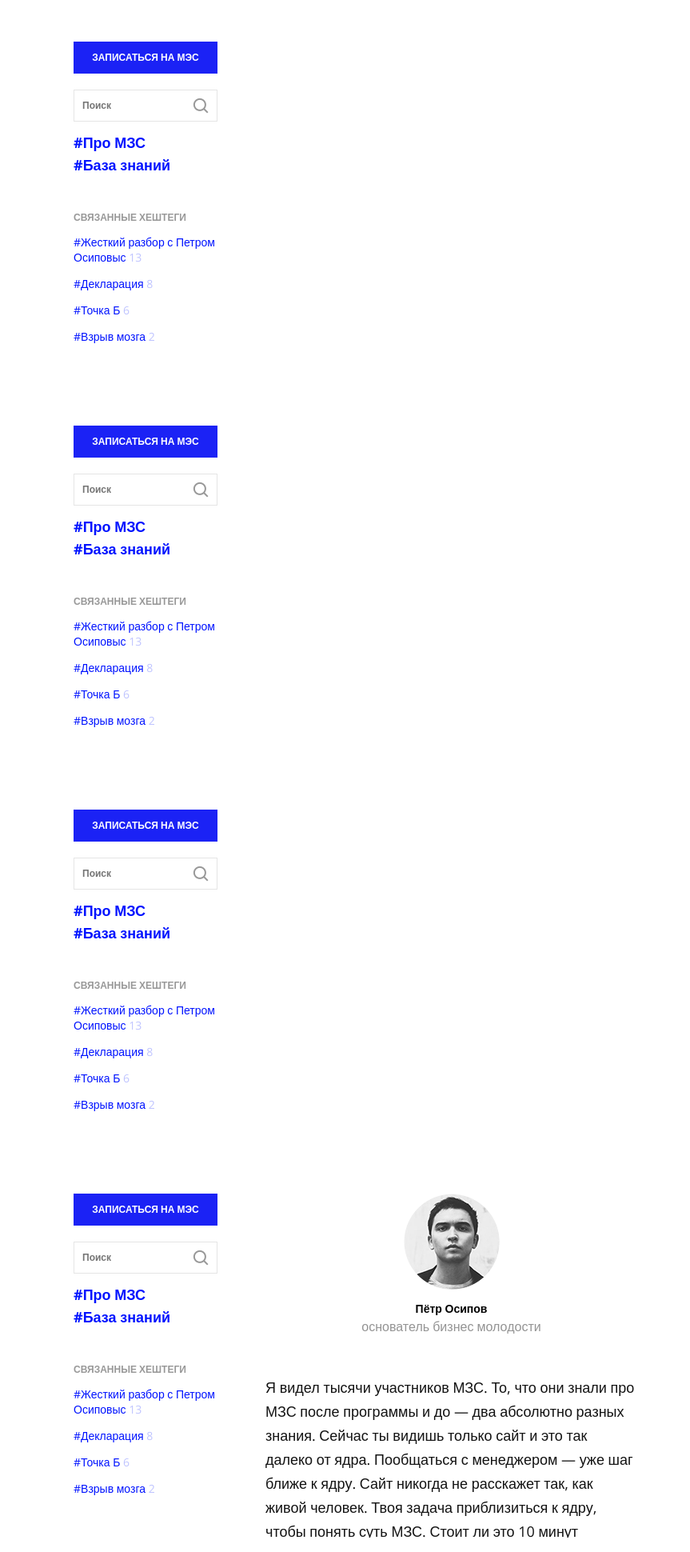
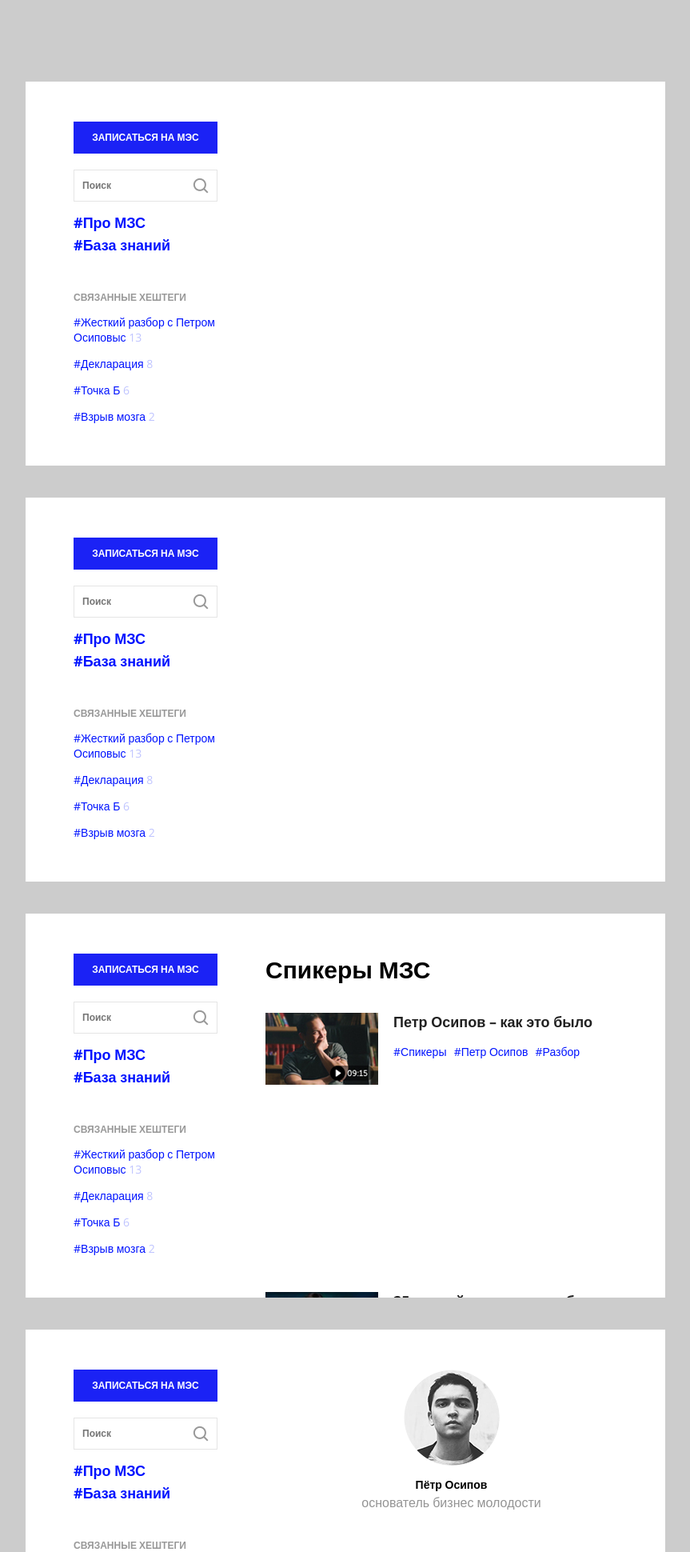
Before and after one commit to kvsemenoff/bm, a PHP site: page / in a window 1280 px wide. Shown: the top 1940 px of the page at 80% size, without its empty margins (208-1071 px from the left). Run offline with PHP 8.4, Linux system fonts and the light colour scheme; style sheets or scripts are compiled from the project's sources; some libraries are stand-ins or nearby versions.

Commit message:
did spicer.php

```diff
--- a/css/style-de.css
+++ b/css/style-de.css
@@ -3,6 +3,8 @@ body { font-family: "open Sans", arial, sans-serif; line-height: 1.3; }
 input, button, select { outline: none; }
 
 a:hover { text-decoration: none; }
+
+.section_padding { padding: 20px 0; background: #ccc; }
 
 .button { display: inline-block; font-size: 12px; font-weight: 900; text-transform: uppercase; color: #fff; text-align: center; line-height: 36px; background: #1b22f5; width: 100%; max-width: 180px; transition: 0.5s all ease; border: 2px solid transparent; }
 .button__blue:hover { border-color: #1b22f5; color: #1b22f5; background: #fff; }
@@ -59,14 +61,22 @@ h2 { font-size: 30px; font-weight: 900; color: #000; padding-bottom: 20px; }
 .sidebar .hashtags span { color: #989898; font-weight: 900; text-transform: uppercase; display: block; padding-bottom: 15px; font-size: 12px; }
 
 .inner { margin-left: 240px; }
-.inner .img_wrap { border-radius: 50%; overflow: hidden; width: 120px; height: 120px; margin: 0 auto 15px; }
-.inner .img_wrap img { width: 100%; height: auto; min-height: 100%; }
-.inner .speaker_info span { display: block; text-transform: capitalize; text-align: center; font-size: 14px; color: #000; font-weight: 700; padding-bottom: 3px; }
-.inner .speaker_info i { display: block; text-align: center; color: #949494; }
-.inner .speaker_text { font-size: 18px; line-height: 30px; color: #131313; padding: 50px 0; }
-.inner .form_wrap { width: 100%; max-width: 400px; margin: 0 auto; }
-.inner .input_wrap { float: left; width: 100%; }
-.inner .input_wrap__input { max-width: 200px; margin-right: 15px; }
-.inner .input_wrap__button { margin-bottom: 25px; max-width: 180px; }
+
+.petr .img_wrap { border-radius: 50%; overflow: hidden; width: 120px; height: 120px; margin: 0 auto 15px; }
+.petr .img_wrap img { width: 100%; height: auto; min-height: 100%; }
+.petr .speaker_info span { display: block; text-transform: capitalize; text-align: center; font-size: 14px; color: #000; font-weight: 700; padding-bottom: 3px; }
+.petr .speaker_info i { display: block; text-align: center; color: #949494; }
+.petr .speaker_text { font-size: 18px; line-height: 30px; color: #131313; padding: 50px 0; }
+.petr .form_wrap { width: 100%; max-width: 400px; margin: 0 auto; }
+.petr .input_wrap { float: left; width: 100%; }
+.petr .input_wrap__input { max-width: 200px; margin-right: 15px; }
+.petr .input_wrap__button { margin-bottom: 25px; max-width: 180px; }
+
+.spicer_item { padding: 15px 0; }
+.spicer .img_wrap { width: 141px; height: 90px; overflow: hidden; float: left; }
+.spicer .img_wrap img { width: 100%; height: auto; min-height: 100%; }
+.spicer_text { margin-left: 150px; padding: 0 10px; }
+.spicer_title { font-size: 18px; color: #212121; font-weight: 700; display: block; padding-bottom: 15px; }
+.spicer_links .hashtag { margin-bottom: 0; padding-right: 5px; }
 
 @media only screen and (max-width: 550px) { h2 { font-size: 18px; } }
--- a/css/style-de.scss
+++ b/css/style-de.scss
@@ -8,7 +8,10 @@ input, button, select{
 a:hover{
 	text-decoration: none;
 }
-
+.section_padding{
+	padding: 20px 0;
+	background: #ccc;
+}
 .button{
 	display: inline-block;
 	font-size: 12px;
@@ -257,6 +260,8 @@ h2{
 }
 .inner{
 	margin-left: 240px;
+}
+.petr{
 	.img_wrap{
 		border-radius: 50%;
 		overflow: hidden;
@@ -310,6 +315,39 @@ h2{
 	}
 }
 
+.spicer{
+	&_item{
+		padding: 15px 0;
+	}
+	.img_wrap{
+		width: 141px;
+		height: 90px;
+		overflow: hidden;
+		float: left;
+		img{
+			width: 100%;
+			height: auto;
+			min-height: 100%;
+		}
+	}
+	&_text{
+		margin-left: 150px;
+		padding: 0 10px;
+	}
+	&_title{
+		font-size: 18px;
+		color: #212121;
+		font-weight: 700;
+		display: block;
+		padding-bottom: 15px;
+	}
+	&_links{
+		.hashtag{
+			margin-bottom: 0;
+			padding-right: 5px;
+		}
+	}
+}
 
 @media only screen and (max-width : 550px) {
 	h2{
--- a/includes/petr.php
+++ b/includes/petr.php
@@ -20,7 +20,7 @@
 							<a href="#" class="hashtag hashtag__sm">#Взрыв мозга <i>2</i></a>
 						</div>
 			    </div>
-			    <div class="inner">
+			    <div class="inner petr">
 			    	<div class="img_wrap">
 			    		<img src="img/petr.jpg" alt="">
 			    	</div>
--- a/includes/spicer.php
+++ b/includes/spicer.php
@@ -20,8 +20,52 @@
 							<a href="#" class="hashtag hashtag__sm">#Взрыв мозга <i>2</i></a>
 						</div>
 			    </div>
-			    <div class="inner">
-
+			    <div class="inner spicer">
+			    	<h2>Спикеры МЗС</h2>
+			    	<div class="spicer_wrap">
+		    			<div class="spicer_item clearfix">
+				    		<div class="img_wrap">
+				    			<img src="img/spicer-1.jpg" alt="">
+				    		</div>
+				    		<div class="spicer_text">
+				    			<span class="spicer_title">Петр Осипов – как это было</span>
+				    			<div class="spicer_links">
+										<a href="#" class="hashtag hashtag__sm">#Спикеры</a>
+										<a href="#" class="hashtag hashtag__sm">#Петр Осипов</a>
+										<a href="#" class="hashtag hashtag__sm">#Разбор</a>
+				    			</div>
+				    		</div>
+				    	</div>
+				    	<div class="spicer_item clearfix">
+				    		<div class="img_wrap">
+				    			<img src="img/spicer-2.jpg" alt="">
+				    		</div>
+				    		<div class="spicer_text">
+				    			<span class="spicer_title">25-летний миллионер и бизнес-тренер Петр Осипов</span>
+				    			<div class="spicer_links">
+										<a href="#" class="hashtag hashtag__sm">#Спикеры</a>
+										<a href="#" class="hashtag hashtag__sm">#Петр Осипов</a>
+										<a href="#" class="hashtag hashtag__sm">#Старт с нуля </a>
+										<a href="#" class="hashtag hashtag__sm">#Мозг</a>
+										<a href="#" class="hashtag hashtag__sm">#Декларация</a>
+										<a href="#" class="hashtag hashtag__sm">#Пробуждение</a>
+				    			</div>
+				    		</div>
+				    	</div>
+				    	<div class="spicer_item clearfix">
+				    		<div class="img_wrap">
+				    			<img src="img/spicer-3.jpg" alt="">
+				    		</div>
+				    		<div class="spicer_text">
+				    			<span class="spicer_title">Как зарабатывать большие деньги? Советы от Петра Осипова</span>
+				    			<div class="spicer_links">
+										<a href="#" class="hashtag hashtag__sm">#Спикеры</a>
+										<a href="#" class="hashtag hashtag__sm">#Петр Осипов</a>
+										<a href="#" class="hashtag hashtag__sm">#Старт с нуля</a>
+				    			</div>
+				    		</div>
+				    	</div>
+			    	</div>
 			    </div>
 			  </div>
 			</div>
```
Also changed, not shown: img/spicer-1.jpg (added), img/spicer-2.jpg (added), img/spicer-3.jpg (added).
